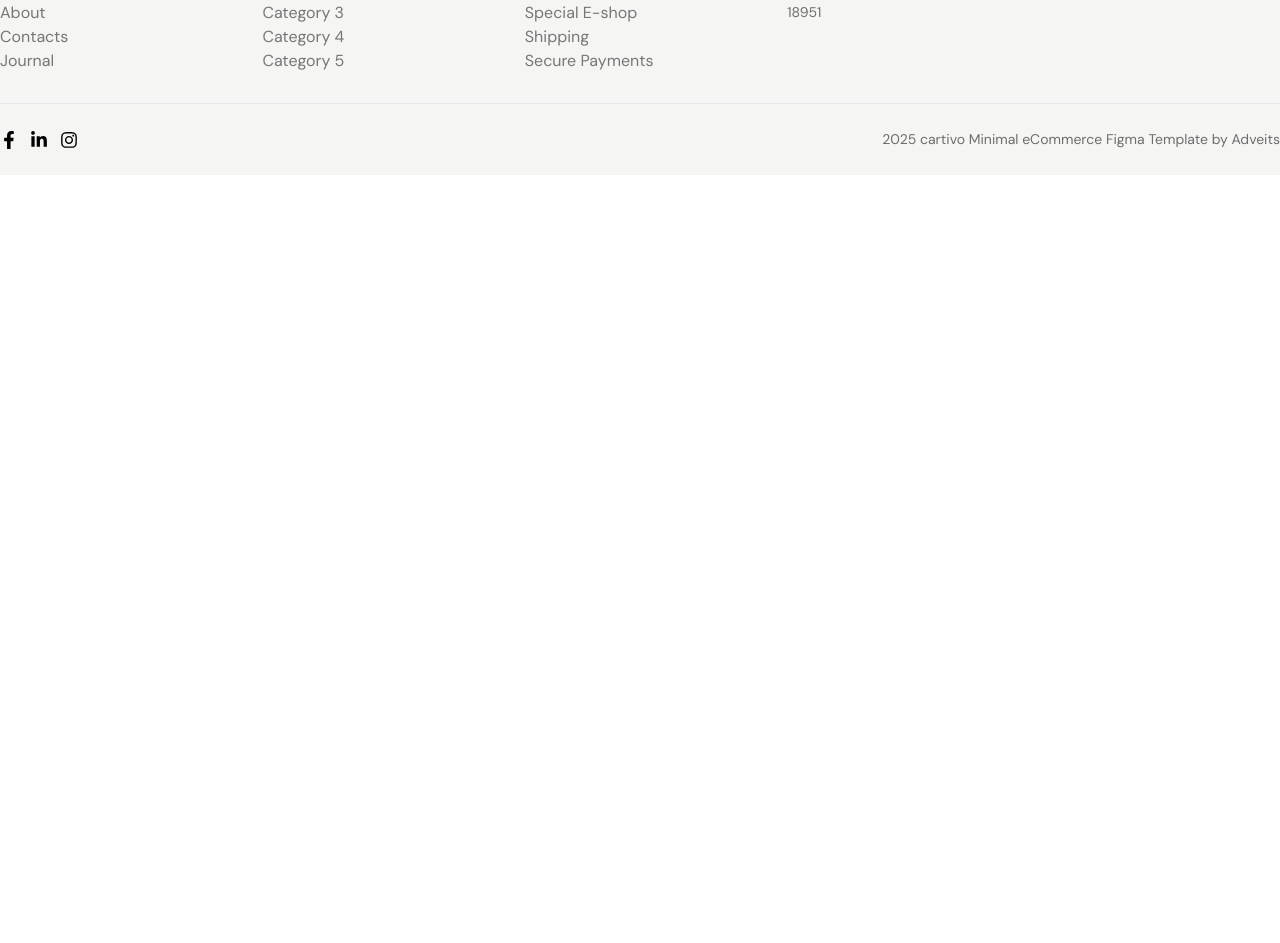
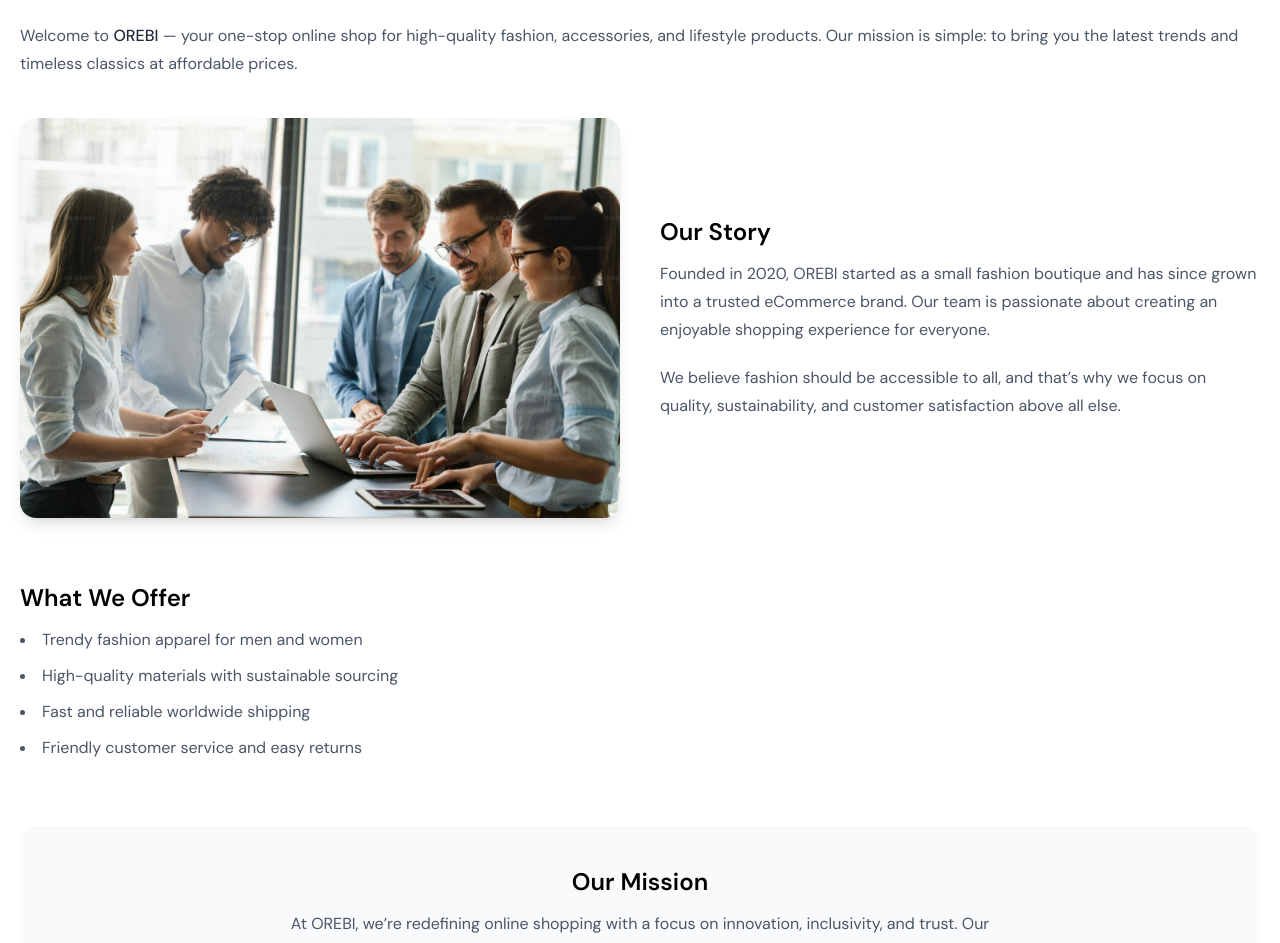
Before and after one commit to abdunnoorfaheem/cartivo, a React (Vite) app: page /about in a window 1280 px wide. Shown: the part 688-1631 px from the top of the page. Before the commit the page ends 863 px from the top, so only its background shows below. Built offline with nearby package versions, Linux system fonts and the light colour scheme; no server answers.

Commit message:
about page added

```diff
--- a/src/components/pages/About.jsx
+++ b/src/components/pages/About.jsx
@@ -1,13 +1,60 @@
 import React from "react";
 import Container from "../Container";
 import CommonPages from "../CommonPages";
+import Image from "../Image";
+import Office from "/src/assets/office.jpeg"
 
 const About = () => {
   return (
     <>
       <Container>
-        <CommonPages title={"About"} description={"Home > About"}/>
+        <CommonPages title={"About"} description={"Home > About"} />
+        <div className="max-w-[1320px] mx-auto px-5 py-20">
+          <h2 className="text-4xl font-semibold mb-5">Who We Are</h2>
+          <p className="text-gray-600 leading-7 mb-10">
+            Welcome to <span className="font-medium text-gray-800">OREBI</span>{" "}
+            — your one-stop online shop for high-quality fashion, accessories,
+            and lifestyle products. Our mission is simple: to bring you the
+            latest trends and timeless classics at affordable prices.
+          </p>
 
+          <div className="grid md:grid-cols-2 gap-10 items-center">
+            <Image imgSrc={Office} className={"rounded-2xl shadow-lg"}/>
+            <div>
+              <h3 className="text-2xl font-semibold mb-3">Our Story</h3>
+              <p className="text-gray-600 leading-7 mb-5">
+                Founded in 2020, OREBI started as a small fashion boutique and
+                has since grown into a trusted eCommerce brand. Our team is
+                passionate about creating an enjoyable shopping experience for
+                everyone.
+              </p>
+              <p className="text-gray-600 leading-7">
+                We believe fashion should be accessible to all, and that’s why
+                we focus on quality, sustainability, and customer satisfaction
+                above all else.
+              </p>
+            </div>
+          </div>
+
+          <div className="mt-16">
+            <h3 className="text-2xl font-semibold mb-3">What We Offer</h3>
+            <ul className="list-disc list-inside text-gray-600 leading-7 space-y-2">
+              <li>Trendy fashion apparel for men and women</li>
+              <li>High-quality materials with sustainable sourcing</li>
+              <li>Fast and reliable worldwide shipping</li>
+              <li>Friendly customer service and easy returns</li>
+            </ul>
+          </div>
+
+          <div className="mt-16 bg-gray-50 rounded-2xl p-10 text-center">
+            <h3 className="text-2xl font-semibold mb-3">Our Mission</h3>
+            <p className="text-gray-600 leading-7 max-w-[700px] mx-auto">
+              At OREBI, we’re redefining online shopping with a focus on
+              innovation, inclusivity, and trust. Our goal is to inspire
+              confidence and bring style to your everyday life.
+            </p>
+          </div>
+        </div>
       </Container>
     </>
   );
```
Also changed, not shown: src/assets/office.jpeg (added).
